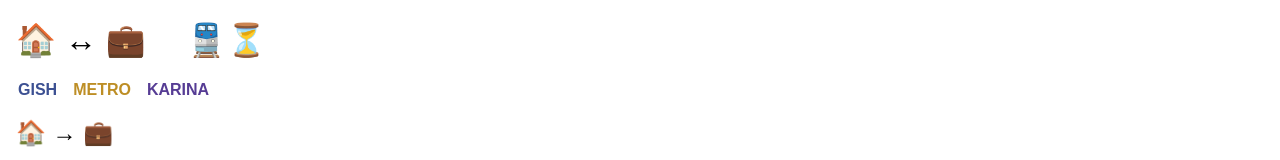
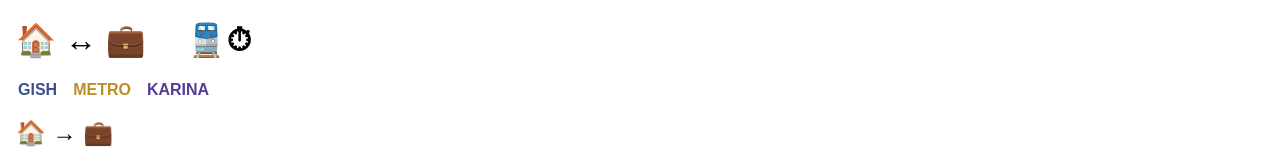
Before and after one commit to liddiard/my-commute-dashboard, a React (Create React App) app: page / in a window 1280 px wide. Shown: the top 160 px of the page. Built offline with nearby package versions, Linux system fonts and the light colour scheme; no server answers.

Commit message:
better emoji 🔥

```diff
--- a/public/index.html
+++ b/public/index.html
@@ -19,7 +19,7 @@
       work correctly both with client-side routing and a non-root public URL.
       Learn how to configure a non-root public URL by running `npm run build`.
     -->
-    <title>🏠 ↔ 💼  🚆⏳</title>
+    <title>🏠 ↔ 💼  🚆⏱</title>
   </head>
   <body>
     <noscript>
--- a/src/App.js
+++ b/src/App.js
@@ -130,7 +130,7 @@ class App extends Component {
 
     return (
       <div className="App">
-        <h1>🏠 ↔ 💼  🚆⏳</h1>
+        <h1>🏠 ↔ 💼  🚆⏱</h1>
 
         <legend>
           {Object.keys(this.props.stations).map(station =>
```
